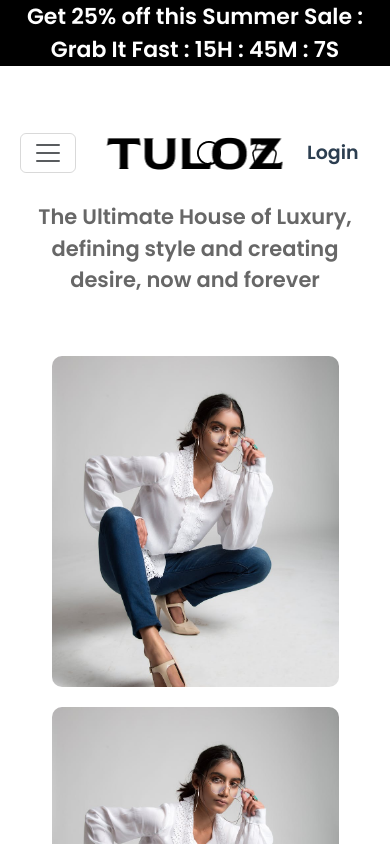
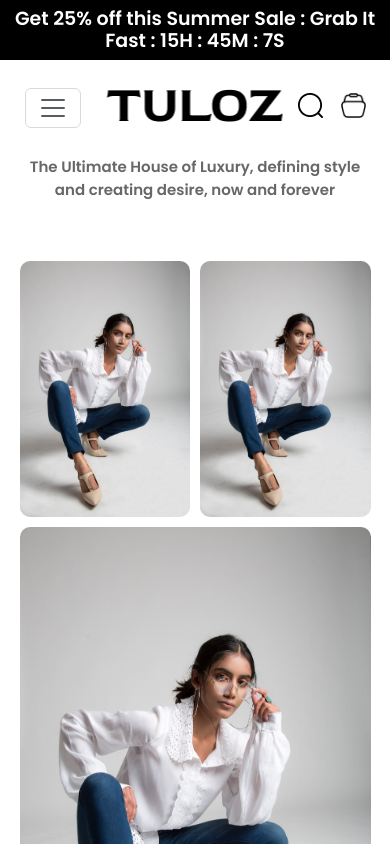
Before and after one commit to cjuxdev/product-listing-app, a Vue app: page /#/products/1 in a window 390 px wide. Shown: the top 844 px of the page. Built offline with nearby package versions, Linux system fonts and the light colour scheme.

Commit message:
responsive issues fixed

```diff
--- a/src/components/CategoryBar.vue
+++ b/src/components/CategoryBar.vue
@@ -10,7 +10,11 @@
         {{ category }}
       </li>
     </ul>
-    <ul class="filters" ref="priceFilter">
+    <ul
+      class="filters"
+      :class="{ popoverActive: popoverVisible == true }"
+      ref="priceFilter"
+    >
       <li
         class="filter-1"
         :class="{ active: isSortAlphabeticallyActive }"
--- a/src/components/ProductCard.vue
+++ b/src/components/ProductCard.vue
@@ -1,5 +1,5 @@
 <template>
-  <div class="card col-lg-2 col-sm-12" @click="goToProductDetail">
+  <div class="card col-lg-2 col-sm-12 col-md-4" @click="goToProductDetail">
     <div class="product-image">
       <!-- <img src="/mock-data/images/women-1.jpeg" /> -->
       <img :src="product.image" alt="Product Image" />
--- a/src/styles/common.scss
+++ b/src/styles/common.scss
@@ -2,6 +2,7 @@
     display: flex;
     gap:20px;
     margin-bottom: 60px;
+    flex-wrap: wrap;
     .no-products-message{
 
         font-size: 21px;
@@ -30,7 +31,7 @@
     .side-img-1, .side-img-2{
         img{
             max-width: 100%;
-            width: 287px;
+            width: 100%;
             max-height: 331px;
             object-fit: cover;
             border-radius: 10px;
--- a/src/styles/components/productCard.scss
+++ b/src/styles/components/productCard.scss
@@ -1,10 +1,12 @@
 .card{
-    width: 334px;
+    min-width: 310px;
     height: 528px;
     border: 0px;
     .product-image{
         max-height: 90%;
         overflow: hidden;
+        border-top-right-radius: 10px;
+        border-top-left-radius: 10px;
         img{
             max-width: 334px;
             border-top-right-radius: 10px;
--- a/src/styles/responsive.scss
+++ b/src/styles/responsive.scss
@@ -1,7 +1,10 @@
+
+
+
+
 
 /* For Mobile View */
-@media screen and (max-device-width: $breakpoint-sm){
-
+@media screen and (max-width: $breakpoint-sm) {
     .saleBar{
         font-size: 19px;
         .container{
@@ -17,6 +20,17 @@
         .navbar-brand {
             top:4px;
          }
+         .right-section{
+            position: absolute;
+            right: 5px;
+            top: 13px;
+            gap:18px;
+            .cart-count{
+                position: absolute !important;
+                top: -20px !important;
+                right: -11px !important;
+            }
+         }
     }
     .sub-title{
         p{
@@ -30,23 +44,154 @@
 
     .product-list{
         flex-direction: column;
+        align-items: center;
+        .card{
+            max-width: 334px;
+        }
     }
     .content-wrapper{
         margin-top: 80px;
     }
 
-  }
+    .category-list{
+        flex-direction: column-reverse;
+        overflow: hidden;
+        ul:first-child{
+            overflow-y: auto;
+        }
+        ul li{
+            padding:5px 10px;
+            font-size: 12px;
+            flex-shrink: 0;
+        }
+        .popoverActive{
+            margin-bottom: 85px;
+            .popover{
+                position:relative;
+                width: 100vw;
+                margin-top: 5px;
+                right: 46px;
+                top: 4px;
+            }
+        }
+    }
 
-@media screen and (max-device-width: $breakpoint-md) {
+
+    //----detail page
+    .detail-area{
+        .d-flex-sm{
+            display: flex;
+            gap:10px;
+            .side-img-2{
+                margin-top: unset;
+            }
+        }
+        .side-img-3{
+            margin-top: 10px;
+        }
+        .size-picker{
+            margin-bottom: 60px;
+        }
+        .favorite{
+            padding: unset;
+            .icon-hart{
+                background-position: center;
+            }
+        }
+
+    }
+
+    .modal-contenter{
+        margin: 18px;
+    }
+
+}
+
+
+/* For Tablet View */
+@media screen and (min-width: $breakpoint-sm) and (max-width: $breakpoint-md) {
     .product-list{
         flex-direction: unset;
+        justify-content: center;
+        flex-wrap: wrap;
+        .card{
+            max-width: 334px;
+            min-width: 334px;
+        }
+    }
+    //----detail page
+    .size-picker{
+        margin-bottom: 60px;
     }
 }
 
-@media screen and (max-device-width: $breakpoint-lg) {
+
+@media screen and (min-width: $breakpoint-md) and (max-width: $breakpoint-lg) {
+    .product-list{
+        flex-wrap: wrap;
+        justify-content: center;
+        .card{
+            min-width: 334px;
+        }
+    }
+
+    .size-picker{
+        margin-bottom: 60px;
+    }
 
 }
 
-@media screen and (max-device-width: $breakpoint-xl) {
+@media screen and (min-width: $breakpoint-lg) and (max-width: $breakpoint-xl) {
+    .product-list{
+        .card{
+            min-width: 334px;
+        }
+    }
 
+    .size-picker{
+        margin-bottom: 60px;
+    }
 }
+
+
+//menu speacil ipad pro menu issue fixed
+@media only screen
+  and (min-device-width: 1024px)
+  and (max-device-width: 1366px)
+  and (-webkit-min-device-pixel-ratio: 2)
+  and (orientation: portrait){
+    .navbar-brand {
+        &.start-50 {
+            left: 63% !important;
+        }
+    }
+    .size-picker{
+        margin-bottom: 60px;
+    }
+    .detail-area{
+        flex-direction: column;
+        .col-lg-6{
+            width: 100%;
+        }
+    }
+
+  }
+
+  //menu speacil ipad Air detail image issue fixed
+  @media only screen
+  and (min-device-width: 768px)
+  and (max-device-width: 1024px)
+  and (-webkit-min-device-pixel-ratio: 2)
+  and (orientation: portrait){
+      .d-flex-sm{
+        display: flex;
+        gap:10px;
+        justify-content: space-between;
+        .side-img-2{
+            margin-top: unset;
+        }
+      }
+      .side-img-3{
+        margin-top: 10px;
+      }
+  }
--- a/src/views/ProductDetail.vue
+++ b/src/views/ProductDetail.vue
@@ -6,11 +6,11 @@
       <div class="row detail-area">
         <div class="col-lg-6">
           <div class="row">
-            <div class="col-lg-4">
-              <div class="side-img-1 col-lg-12">
+            <div class="col-lg-4 d-flex-sm">
+              <div class="side-img-1 col-lg-12 col-sm-6">
                 <img :src="product.image" :alt="product.name" />
               </div>
-              <div class="side-img-2 col-lg-12">
+              <div class="side-img-2 col-lg-12 col-sm-6">
                 <img :src="product.image" :alt="product.name" />
               </div>
             </div>
```
